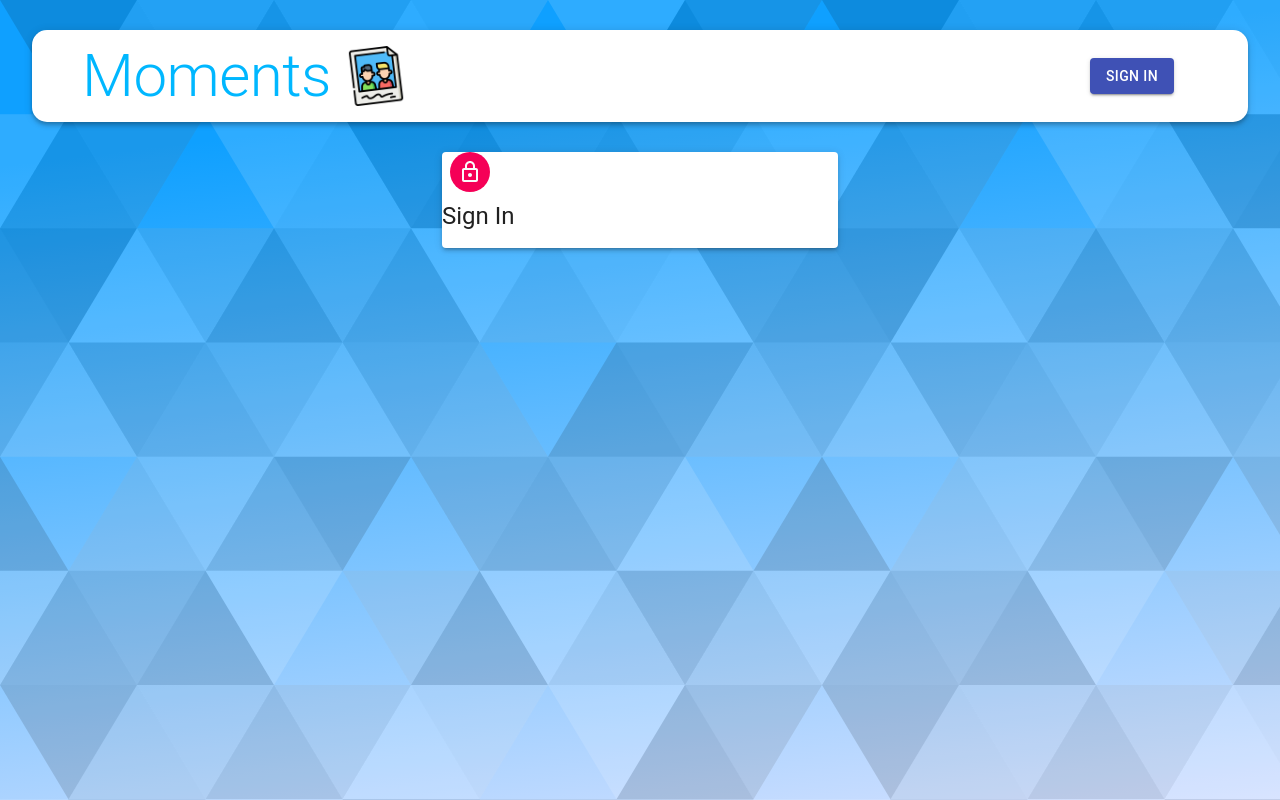
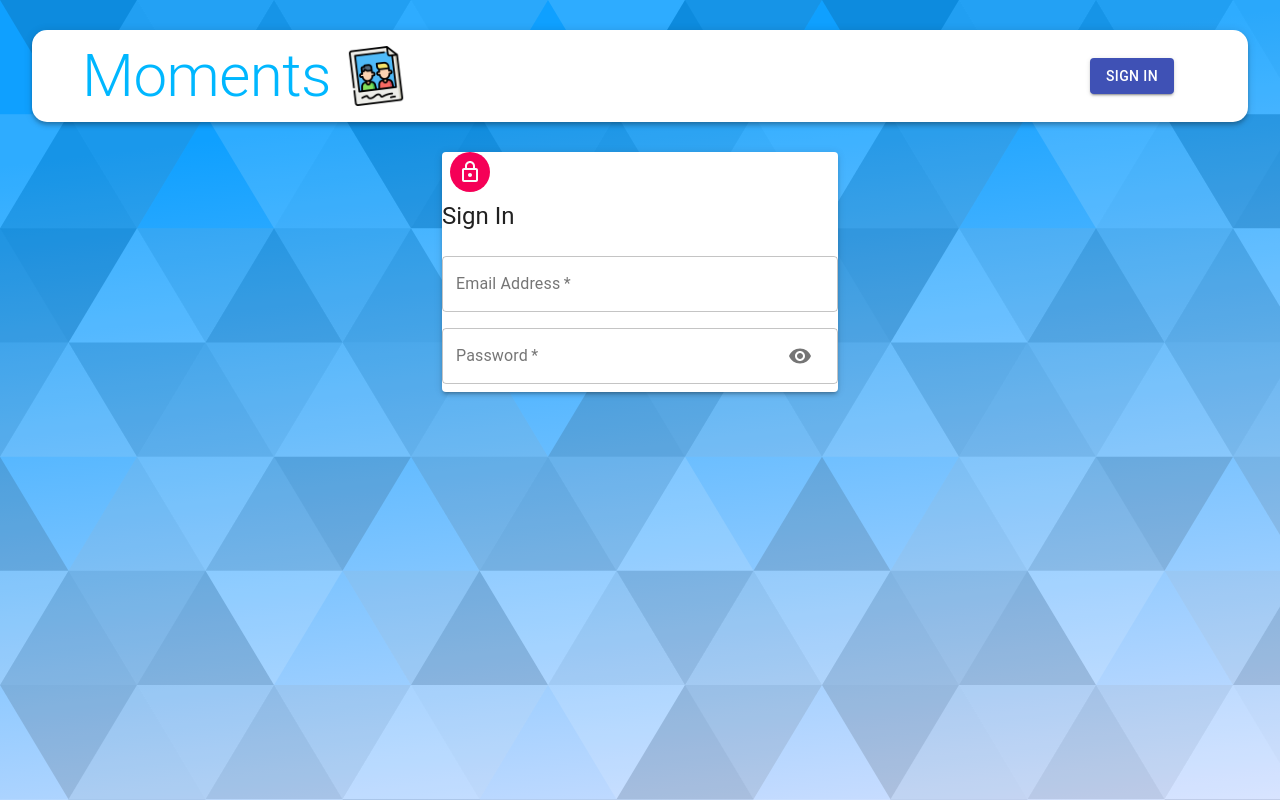
Before and after one commit to hesihui/Moments, a React (Create React App) app in the folder client/: page /auth in a window 1280 px wide. Built offline with nearby package versions, Linux system fonts and the light colour scheme.

Commit message:
auth v1.1

```diff
--- a/client/src/components/Auth/Auth.js
+++ b/client/src/components/Auth/Auth.js
@@ -1,14 +1,18 @@
-import React from 'react';
+import React, { useState } from 'react';
 import {Avatar, Button, Paper, Grid, Typography, Container, TextField} from "@material-ui/core";
 import LockOutlinedIcon from '@material-ui/icons/LockOutlined';
 
 import useStyles from './styles';
 
+import Input from './Input';
+
 const Auth = () => {
     const classes = useStyles();
-    const state = null;
+    const [showPassword, setShowPassword] = useState(false);
 
     const isSignup = false;
+
+    const handleShowPassword = () => setShowPassword( (prevShowPassword) => !prevShowPassword);
 
     const handleSubmit = () => {
 
@@ -30,18 +34,27 @@ const Auth = () => {
                         {
                             isSignup && (
                                 <>
-                                    <TextField name="firstName"
-                                               label="First Name"
-                                                handleChange={handleChange}
-                                               autoFocus xs={6}
+                                    <Input name="firstName"
+                                           label="First Name"
+                                           handleChange={handleChange}
+                                           autoFocus half
                                     />
-                                    <TextField name="lastName"
+                                    <Input name="lastName"
                                                label="Last Name"
                                                handleChange={handleChange}
-                                               autoFocus xs={6}
+                                               half
                                     />
                                 </>
                             )
+                        }
+                        <Input name="email" label="Email Address" handleChange={handleChange} type="email"/>
+                        <Input name="password" label="Password"
+                               handleChange={handleChange}
+                               type={showPassword ? "text" : "password"}
+                               handleShowPassword={handleShowPassword}
+                        />
+                        {
+                            isSignup && <Input name="confirmPassword" label/>
                         }
                     </Grid>
                 </form>
--- a/client/src/components/Auth/Input.js
+++ b/client/src/components/Auth/Input.js
@@ -4,11 +4,30 @@ import { TextField, Grid, InputAdornment, IconButton } from '@material-ui/core';
 import Visibility from '@material-ui/icons/Visibility';
 import VisibilityOff from '@material-ui/icons/VisibilityOff';
 
-const Input = () => {
+
+const Input = ({ name, handleChange, label, half, autoFocus, type, handleShowPassword }) => {
     return (
-        <div>
-
-        </div>
+        <Grid item xs={12} sm={half ? 6 : 12}>
+            <TextField
+                name={name}
+                onChange={handleChange}
+                variant="outlined"
+                required
+                fullWidth
+                label={label}
+                autoFocus={autoFocus}
+                type={type}
+                InputProps={ name === 'password' && {
+                    endAdornment: (
+                        <InputAdornment position="end">
+                            <IconButton onClick={handleShowPassword}>
+                                { type === "password" ? <Visibility/> : <VisibilityOff/> }
+                            </IconButton>
+                        </InputAdornment>
+                    )
+                }}
+            />
+        </Grid>
     );
 }
 
```
Also changed, not shown: 1 other file (tests, documents, lock files or other folders).
